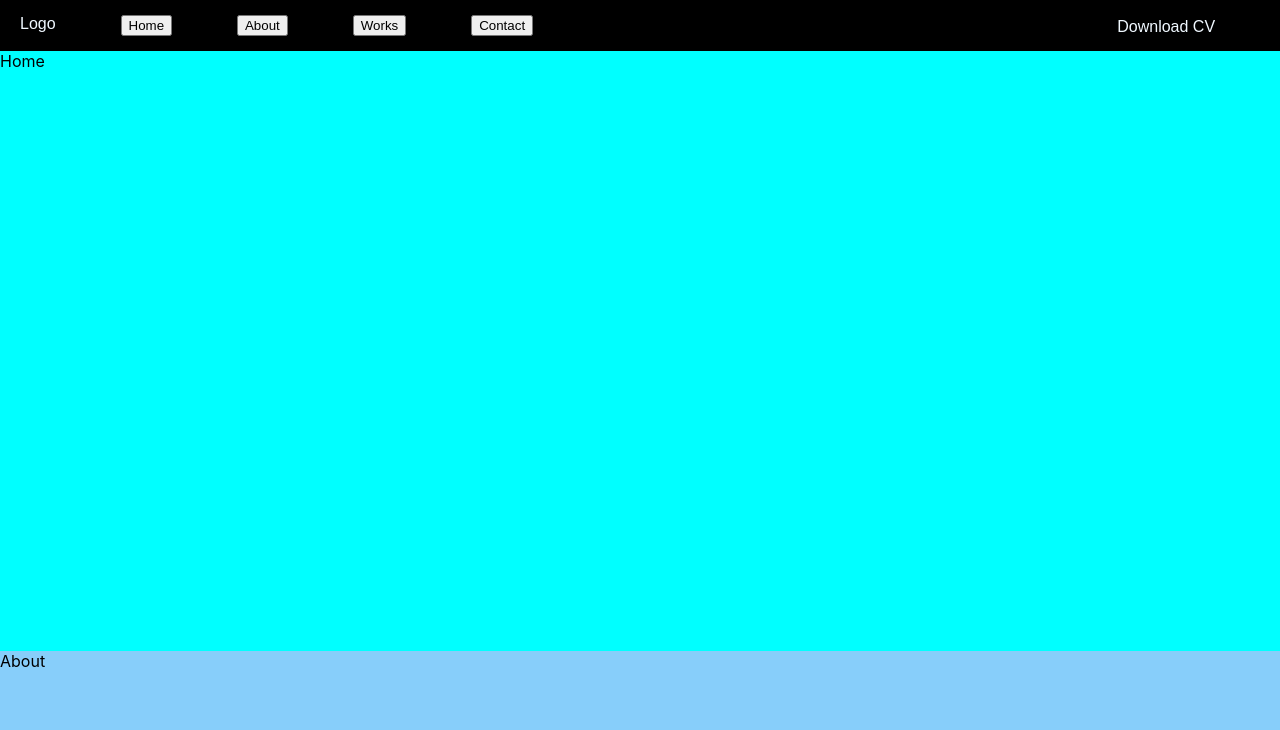
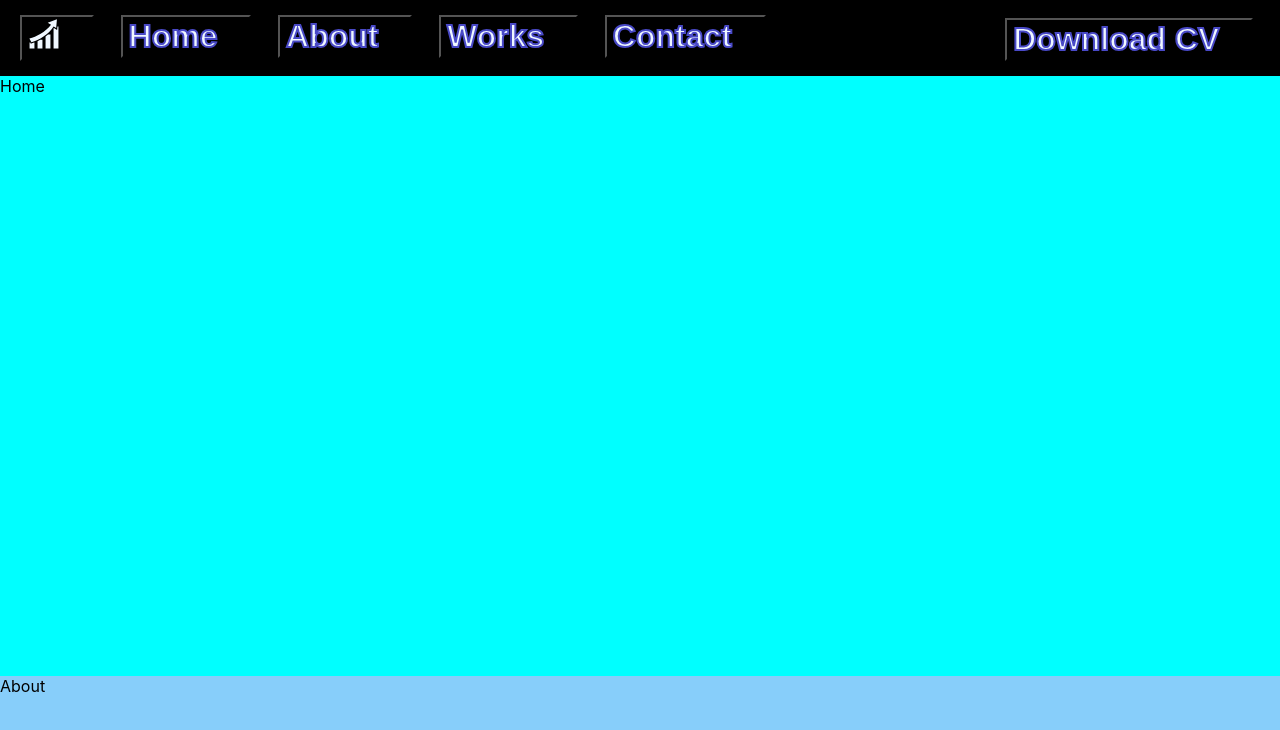
Before and after one commit to KrzysztofSnopek/resume, a React (Create React App) app: page /contact in a window 1280 px wide. Shown: the top 730 px of the page. Built offline with nearby package versions, Linux system fonts and the light colour scheme.

Commit message:
Adds styling to the navbar

```diff
--- /dev/null
+++ b/src/Components/DownloadButton.tsx
@@ -0,0 +1,8 @@
+import '../Styles/DownloadButton.css'
+
+export const DownloadButton = () => {
+  return (
+    <button>
+    <a href={require("../Images/CV.pdf")} download="Krzysztof Snopek CV">Download CV</a></button>
+  )
+}
--- a/src/Components/ScrollToTopButton.tsx
+++ b/src/Components/ScrollToTopButton.tsx
@@ -1,4 +1,4 @@
-import { useState, useEffect } from "react"
+import { useState } from "react"
 import { FiChevronsUp } from 'react-icons/fi'
 import '../Styles/ScrollToTopButton.css'
 
--- a/src/Components/TopNavbar.tsx
+++ b/src/Components/TopNavbar.tsx
@@ -1,11 +1,12 @@
-import { useRef, useEffect } from 'react'
-import { Link } from 'react-router-dom'
+import { useRef } from 'react'
 import '../Styles/TopNavbar.css'
 import { About } from './About'
 import { Works } from './Works'
 import { Contact } from './Contact'
 import { Home } from './Home'
 import { ScrollToTopButton } from './ScrollToTopButton'
+import { DownloadButton } from './DownloadButton'
+import { GiProgression } from 'react-icons/gi'
 
 
 export function TopNavbar() {
@@ -27,23 +28,23 @@ export function TopNavbar() {
 
       <nav className='nav-grid'>
         <div className='grid-item'>
-          Logo
+          <button className='nav-non-btn'><GiProgression /></button>
         </div>
         <div className='grid-item'>
-          <button onClick={() => scrollToComponent(homeRef)}>Home</button>
+          <button className='nav-btn' onClick={() => scrollToComponent(homeRef)}>Home</button>
         </div>
         <div className='grid-item'>
-          <button onClick={() => scrollToComponent(aboutRef)}>About</button>
+          <button className='nav-btn' onClick={() => scrollToComponent(aboutRef)}>About</button>
         </div>
         <div className='grid-item'>
-          <button onClick={() => scrollToComponent(worksRef)}>Works</button>
+          <button className='nav-btn' onClick={() => scrollToComponent(worksRef)}>Works</button>
         </div>
         <div className='grid-item'>
-          <button onClick={() => scrollToComponent(contactRef)}>Contact</button>
+          <button className='nav-btn' onClick={() => scrollToComponent(contactRef)}>Contact</button>
         </div>
         <div className='grid-item'></div>
         <div className='grid-item last-item'>
-          Download CV
+          <DownloadButton />
         </div>
       </nav>
 
--- /dev/null
+++ b/src/Styles/DownloadButton.css
@@ -0,0 +1,20 @@
+button {
+    background: none;
+    font-weight: 800;
+    font-size: 2em;
+    padding-right: 1em;
+}
+
+a {
+    color: aliceblue;
+    text-decoration: none;
+    -webkit-text-stroke-width: 2px;
+    -webkit-text-stroke-color: rgb(73, 73, 199);
+}
+
+
+a:hover {
+    color: rgb(73, 73, 199);
+    -webkit-text-stroke-color: aliceblue;
+    text-shadow: 0 0 15px aliceblue;
+  }
--- a/src/Styles/ScrollToTopButton.css
+++ b/src/Styles/ScrollToTopButton.css
@@ -8,15 +8,15 @@
     height: 40px;
     width: 40px;
     border-radius: 50%;
-    border: 2px solid rgb(0, 110, 255);
-    background-color: rgb(173, 184, 235);
-    color: rgb(0, 110, 255);
+    border: 2px solid rgb(73, 73, 199);
+    background-color: aliceblue;
+    color: rgb(73, 73, 199);
     cursor: pointer;
 }
 
 .to-top-btn-style:hover {
     animation: none;
-    border: 2px solid rgb(173, 184, 235);
-    background-color: rgb(0, 110, 255);
-    color: rgb(173, 184, 235);
+    border: 2px solid aliceblue;
+    background-color: rgb(73, 73, 199);
+    color: aliceblue;
 }
--- a/src/Styles/TopNavbar.css
+++ b/src/Styles/TopNavbar.css
@@ -1,5 +1,3 @@
-
-
 nav {
     font-family: 'Fredoka One', cursive;
     font-family: 'Raleway', sans-serif;
@@ -40,3 +38,28 @@ nav {
   .last-item {
     align-self: flex-end;
   }
+
+.nav-btn {
+  background: none;
+  color: aliceblue;
+  text-decoration: none;
+  cursor: pointer;
+  -webkit-text-stroke-width: 2px;
+  -webkit-text-stroke-color: rgb(73, 73, 199);
+  font-weight: 800;
+  font-size: 2em;
+}
+
+.nav-btn:hover {
+  color: rgb(73, 73, 199);
+  -webkit-text-stroke-color: aliceblue;
+  text-shadow: 0 0 15px aliceblue;
+}
+
+.nav-non-btn {
+  background: none;
+  color: aliceblue;
+  text-decoration: none;
+  font-weight: 800;
+  font-size: 2em;
+}
```
Also changed, not shown: 2 other files (tests, documents, lock files or other folders).
